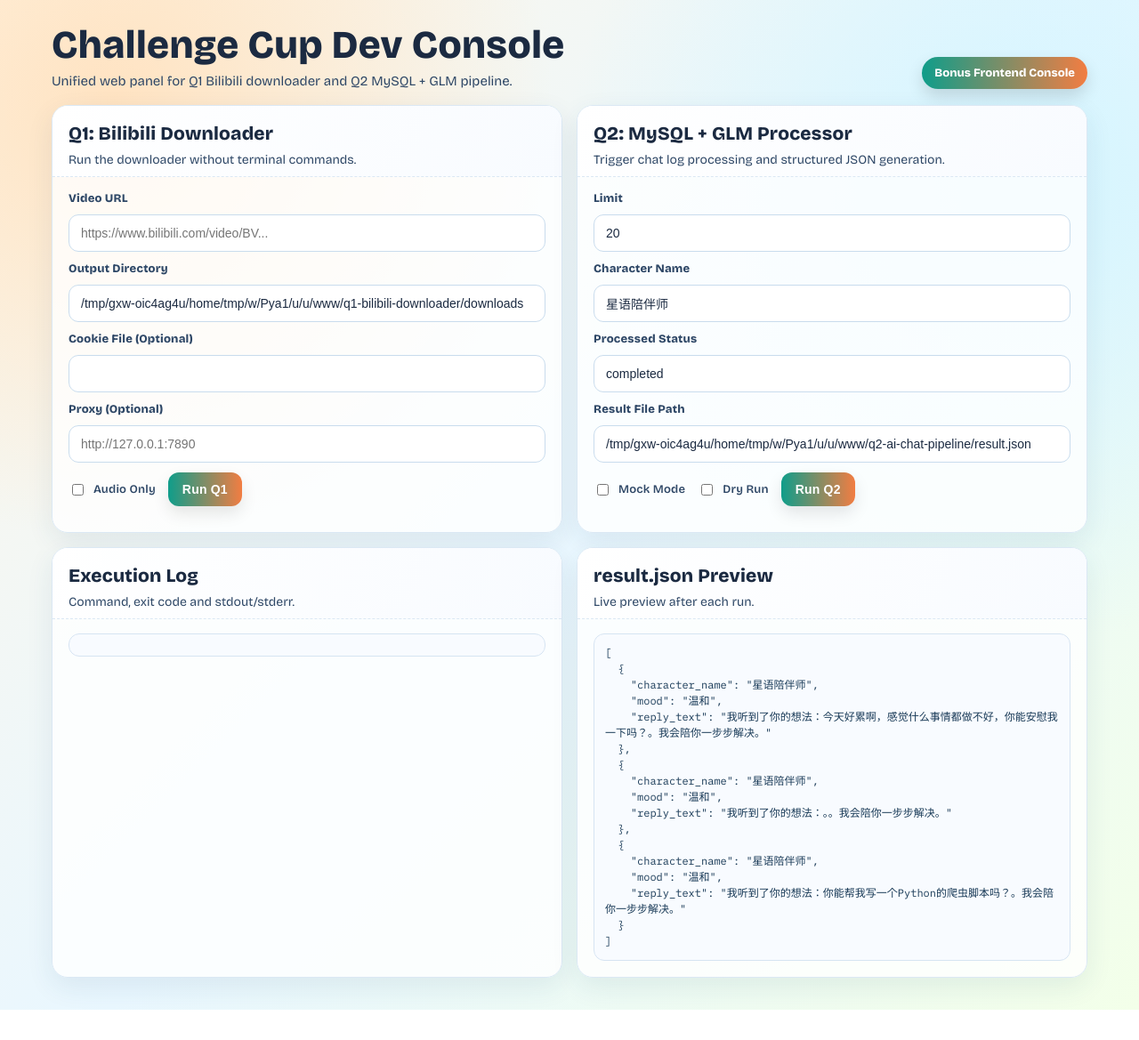
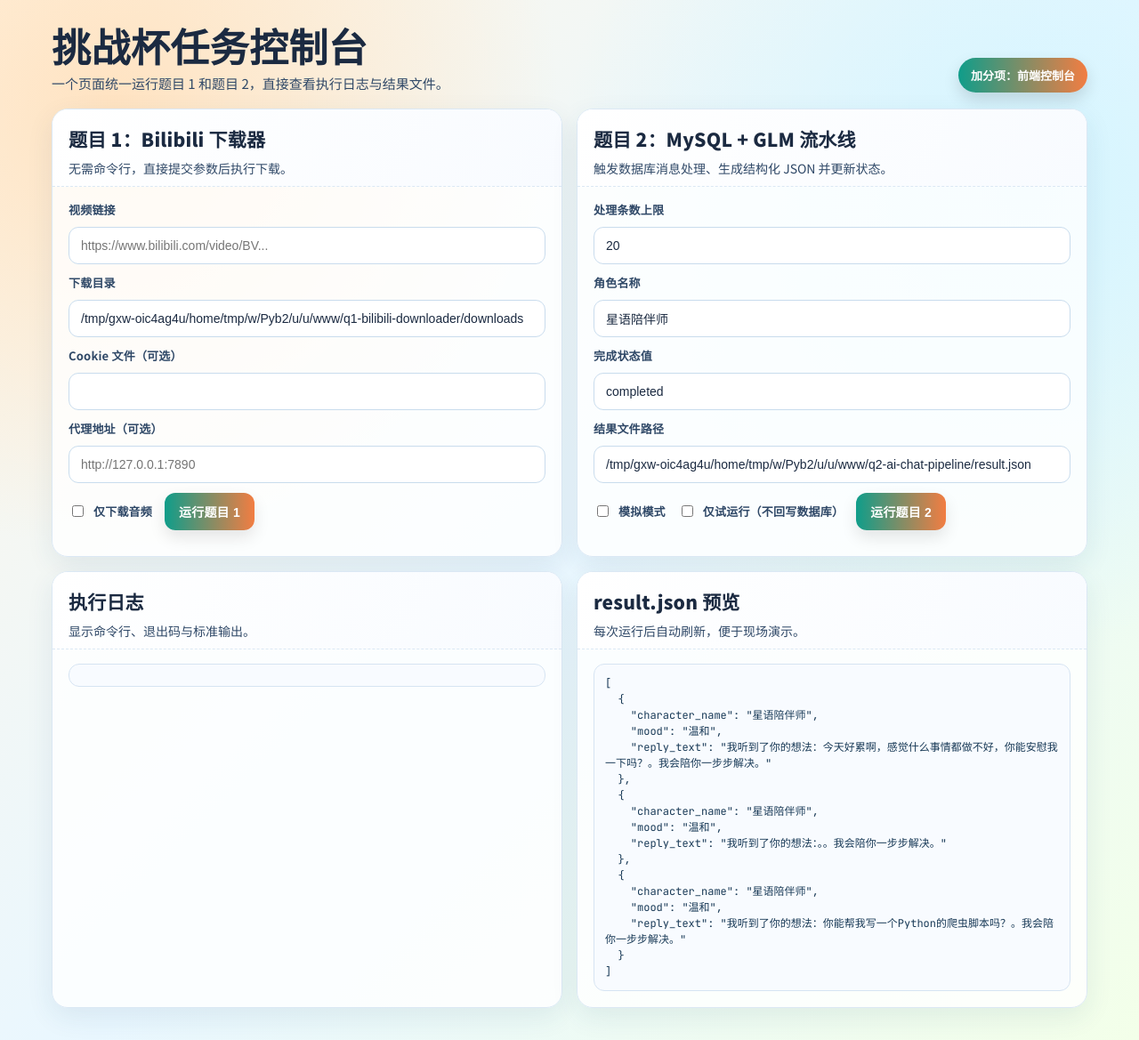
Before and after one commit to NoahZhang-BYTE/-, a Flask app: page / in a window 1280 px wide. Shown: the whole page at 89% size. Before the commit the page ends 1135 px from the top, so only its background shows below. Run offline with Flask 3, Linux system fonts and the light colour scheme.

Commit message:
feat: localize bonus web console to Chinese UI

```diff
--- a/bonus-web-console/app.py
+++ b/bonus-web-console/app.py
@@ -63,7 +63,7 @@ def run_command(command: list[str], cwd: Path) -> tuple[int, str, str]:
 
 def read_result_preview(path: Path) -> str:
     if not path.exists():
-        return f"Result file not found: {path}"
+        return f"未找到结果文件：{path}"
     return path.read_text(encoding="utf-8", errors="replace")
 
 
@@ -139,7 +139,7 @@ def index() -> str:
 
         if action == "q1":
             if not state.q1_url:
-                state.stderr = "Please provide a Bilibili URL."
+                state.stderr = "请先填写 Bilibili 视频链接。"
                 state.exit_code = 1
             else:
                 command = build_q1_command(state)
--- a/bonus-web-console/templates/index.html
+++ b/bonus-web-console/templates/index.html
@@ -1,17 +1,17 @@
 <!doctype html>
-<html lang="en">
+<html lang="zh-CN">
 <head>
   <meta charset="utf-8">
   <meta name="viewport" content="width=device-width, initial-scale=1">
-  <title>Challenge Cup Control Console</title>
+  <title>挑战杯开发控制台</title>
   <link rel="preconnect" href="https://fonts.googleapis.com">
   <link rel="preconnect" href="https://fonts.gstatic.com" crossorigin>
-  <link href="https://fonts.googleapis.com/css2?family=Bricolage+Grotesque:wght@400;600;800&family=IBM+Plex+Mono:wght@400;600&display=swap" rel="stylesheet">
+  <link href="https://fonts.googleapis.com/css2?family=Noto+Sans+SC:wght@400;500;700;900&family=JetBrains+Mono:wght@400;600&display=swap" rel="stylesheet">
   <style>
     :root {
       --ink: #1b2a41;
       --ink-soft: #2f4867;
-      --panel: #ffffffcc;
+      --panel: #ffffffcf;
       --line: #dbe8f4;
       --brand-a: #0f9d8a;
       --brand-b: #f27d42;
@@ -29,7 +29,7 @@
     body {
       margin: 0;
       color: var(--ink);
-      font-family: "Bricolage Grotesque", sans-serif;
+      font-family: "Noto Sans SC", sans-serif;
       background:
         radial-gradient(circle at 10% 10%, #ffe3c2 0%, transparent 32%),
         radial-gradient(circle at 90% 18%, #d5f5ff 0%, transparent 35%),
@@ -56,8 +56,8 @@
       margin: 0;
       font-size: clamp(26px, 5vw, 44px);
       letter-spacing: 0.4px;
-      line-height: 1.05;
-      font-weight: 800;
+      line-height: 1.06;
+      font-weight: 900;
     }
 
     .subtitle {
@@ -96,7 +96,7 @@
     .card h2 {
       margin: 0;
       font-size: 21px;
-      font-weight: 800;
+      font-weight: 900;
       letter-spacing: 0.2px;
     }
 
@@ -116,21 +116,10 @@
       padding: 16px 18px 18px;
     }
 
-    .q1 {
-      grid-column: span 6;
-    }
-
-    .q2 {
-      grid-column: span 6;
-    }
-
-    .logs {
-      grid-column: span 6;
-    }
-
-    .result {
-      grid-column: span 6;
-    }
+    .q1 { grid-column: span 6; }
+    .q2 { grid-column: span 6; }
+    .logs { grid-column: span 6; }
+    .result { grid-column: span 6; }
 
     .row {
       display: grid;
@@ -228,7 +217,7 @@
       padding: 12px;
       max-height: 380px;
       overflow: auto;
-      font-family: "IBM Plex Mono", monospace;
+      font-family: "JetBrains Mono", "Noto Sans SC", monospace;
       font-size: 12px;
       line-height: 1.5;
       color: #193a57;
@@ -246,18 +235,12 @@
       font-size: 12px;
       font-weight: 700;
       margin-bottom: 10px;
-      font-family: "IBM Plex Mono", monospace;
+      font-family: "JetBrains Mono", monospace;
     }
 
     @keyframes rise {
-      from {
-        opacity: 0;
-        transform: translateY(14px);
-      }
-      to {
-        opacity: 1;
-        transform: translateY(0);
-      }
+      from { opacity: 0; transform: translateY(14px); }
+      to { opacity: 1; transform: translateY(0); }
     }
 
     @media (max-width: 980px) {
@@ -274,43 +257,43 @@
   <main class="page">
     <section class="hero">
       <div>
-        <h1 class="title">Challenge Cup Dev Console</h1>
-        <p class="subtitle">Unified web panel for Q1 Bilibili downloader and Q2 MySQL + GLM pipeline.</p>
+        <h1 class="title">挑战杯任务控制台</h1>
+        <p class="subtitle">一个页面统一运行题目 1 和题目 2，直接查看执行日志与结果文件。</p>
       </div>
-      <div class="badge">Bonus Frontend Console</div>
+      <div class="badge">加分项：前端控制台</div>
     </section>
 
     <section class="grid">
       <article class="card q1">
         <div class="card-header">
-          <h2>Q1: Bilibili Downloader</h2>
-          <p>Run the downloader without terminal commands.</p>
+          <h2>题目 1：Bilibili 下载器</h2>
+          <p>无需命令行，直接提交参数后执行下载。</p>
         </div>
         <div class="card-body">
           <form method="post">
             <input type="hidden" name="action" value="q1">
             <div class="row">
-              <label for="q1_url">Video URL</label>
+              <label for="q1_url">视频链接</label>
               <input id="q1_url" name="q1_url" type="text" value="{{ state.q1_url }}" placeholder="https://www.bilibili.com/video/BV..." required>
             </div>
             <div class="row">
-              <label for="q1_output_dir">Output Directory</label>
+              <label for="q1_output_dir">下载目录</label>
               <input id="q1_output_dir" name="q1_output_dir" type="text" value="{{ state.q1_output_dir }}">
             </div>
             <div class="row">
-              <label for="q1_cookie_file">Cookie File (Optional)</label>
+              <label for="q1_cookie_file">Cookie 文件（可选）</label>
               <input id="q1_cookie_file" name="q1_cookie_file" type="text" value="{{ state.q1_cookie_file }}">
             </div>
             <div class="row">
-              <label for="q1_proxy">Proxy (Optional)</label>
+              <label for="q1_proxy">代理地址（可选）</label>
               <input id="q1_proxy" name="q1_proxy" type="text" value="{{ state.q1_proxy }}" placeholder="http://127.0.0.1:7890">
             </div>
             <div class="inline">
               <label class="checkbox">
                 <input type="checkbox" name="q1_audio_only" {% if state.q1_audio_only %}checked{% endif %}>
-                Audio Only
+                仅下载音频
               </label>
-              <button type="submit">Run Q1</button>
+              <button type="submit">运行题目 1</button>
             </div>
           </form>
         </div>
@@ -318,38 +301,38 @@
 
       <article class="card q2">
         <div class="card-header">
-          <h2>Q2: MySQL + GLM Processor</h2>
-          <p>Trigger chat log processing and structured JSON generation.</p>
+          <h2>题目 2：MySQL + GLM 流水线</h2>
+          <p>触发数据库消息处理、生成结构化 JSON 并更新状态。</p>
         </div>
         <div class="card-body">
           <form method="post">
             <input type="hidden" name="action" value="q2">
             <div class="row">
-              <label for="q2_limit">Limit</label>
+              <label for="q2_limit">处理条数上限</label>
               <input id="q2_limit" name="q2_limit" type="number" min="1" value="{{ state.q2_limit }}">
             </div>
             <div class="row">
-              <label for="q2_character_name">Character Name</label>
+              <label for="q2_character_name">角色名称</label>
               <input id="q2_character_name" name="q2_character_name" type="text" value="{{ state.q2_character_name }}">
             </div>
             <div class="row">
-              <label for="q2_processed_status">Processed Status</label>
+              <label for="q2_processed_status">完成状态值</label>
               <input id="q2_processed_status" name="q2_processed_status" type="text" value="{{ state.q2_processed_status }}">
             </div>
             <div class="row">
-              <label for="q2_result_file">Result File Path</label>
+              <label for="q2_result_file">结果文件路径</label>
               <input id="q2_result_file" name="q2_result_file" type="text" value="{{ state.q2_result_file }}">
             </div>
             <div class="inline">
               <label class="checkbox">
                 <input type="checkbox" name="q2_mock" {% if state.q2_mock %}checked{% endif %}>
-                Mock Mode
+                模拟模式
               </label>
               <label class="checkbox">
                 <input type="checkbox" name="q2_dry_run" {% if state.q2_dry_run %}checked{% endif %}>
-                Dry Run
+                仅试运行（不回写数据库）
               </label>
-              <button type="submit">Run Q2</button>
+              <button type="submit">运行题目 2</button>
             </div>
           </form>
         </div>
@@ -357,26 +340,26 @@
 
       <article class="card logs">
         <div class="card-header">
-          <h2>Execution Log</h2>
-          <p>Command, exit code and stdout/stderr.</p>
+          <h2>执行日志</h2>
+          <p>显示命令行、退出码与标准输出。</p>
         </div>
         <div class="card-body">
           {% if state.exit_code is not none %}
             <div class="status {% if state.exit_code == 0 %}ok{% else %}fail{% endif %}">
-              Exit Code: {{ state.exit_code }}
+              退出码：{{ state.exit_code }}
             </div>
           {% endif %}
           {% if state.command %}
             <div class="pill">{{ state.command }}</div>
           {% endif %}
-          <pre>{{ state.stdout }}{% if state.stderr %}\n--- STDERR ---\n{{ state.stderr }}{% endif %}</pre>
+          <pre>{{ state.stdout }}{% if state.stderr %}\n--- 标准错误输出 ---\n{{ state.stderr }}{% endif %}</pre>
         </div>
       </article>
 
       <article class="card result">
         <div class="card-header">
-          <h2>result.json Preview</h2>
-          <p>Live preview after each run.</p>
+          <h2>result.json 预览</h2>
+          <p>每次运行后自动刷新，便于现场演示。</p>
         </div>
         <div class="card-body">
           <pre>{{ state.result_preview }}</pre>
```
Also changed, not shown: bonus-web-console/README.md.
